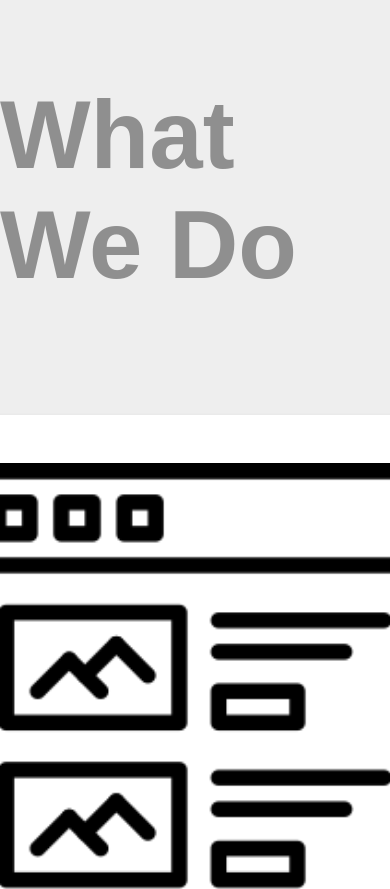
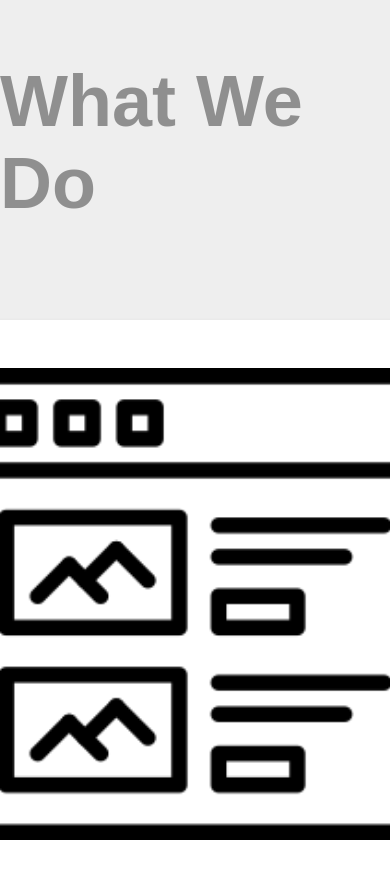
Before and after one commit to nakamura9/gonc, a plain HTML site: page index.html in a window 390 px wide. Shown: the part 1144-2033 px from the top of the page. Drawn offline with nearby package versions, Linux system fonts and the light colour scheme.

Commit message:
responsive ui

```diff
--- a/static/css/styles.css
+++ b/static/css/styles.css
@@ -37,7 +37,7 @@ section>div:first-child>h1, section>div:last-child>h1  {
     /* position: absolute;
     left: 24px;
     top: 48px; */
-    font-size: 6rem;
+    font-size: 4.5rem;
     font-weight: 900;
     font-family: 'Montserrat', sans-serif;
     opacity: 0.5;
@@ -46,7 +46,7 @@ section>div:first-child>h1, section>div:last-child>h1  {
 
 /* desktop */
 
-@media(min-width: 901px){
+@media only screen and (min-width: 992px){
     .heading-left-right{
         display: none;
     }
@@ -62,7 +62,7 @@ section>div:first-child>h1, section>div:last-child>h1  {
 
 
 /* tablets */
-@media(max-width: 900px){
+@media only screen and (max-width: 991px){
     .heading-left, #stack .right{
         display: none;
     }
```
